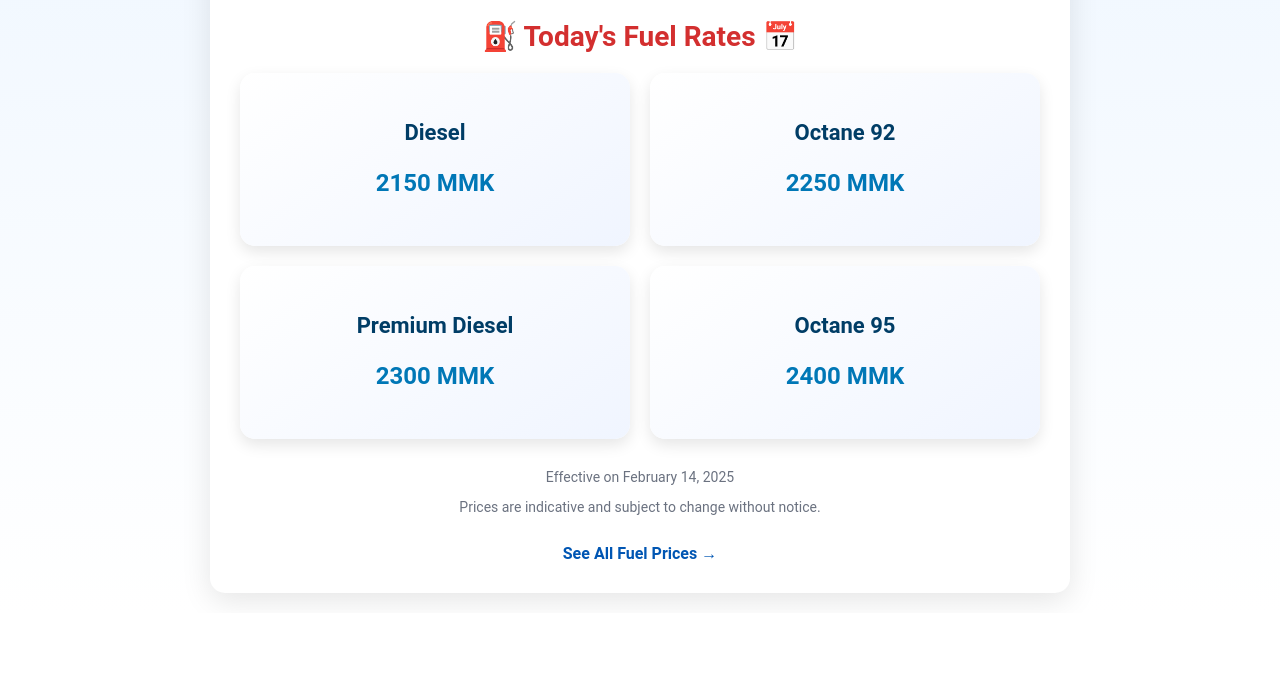
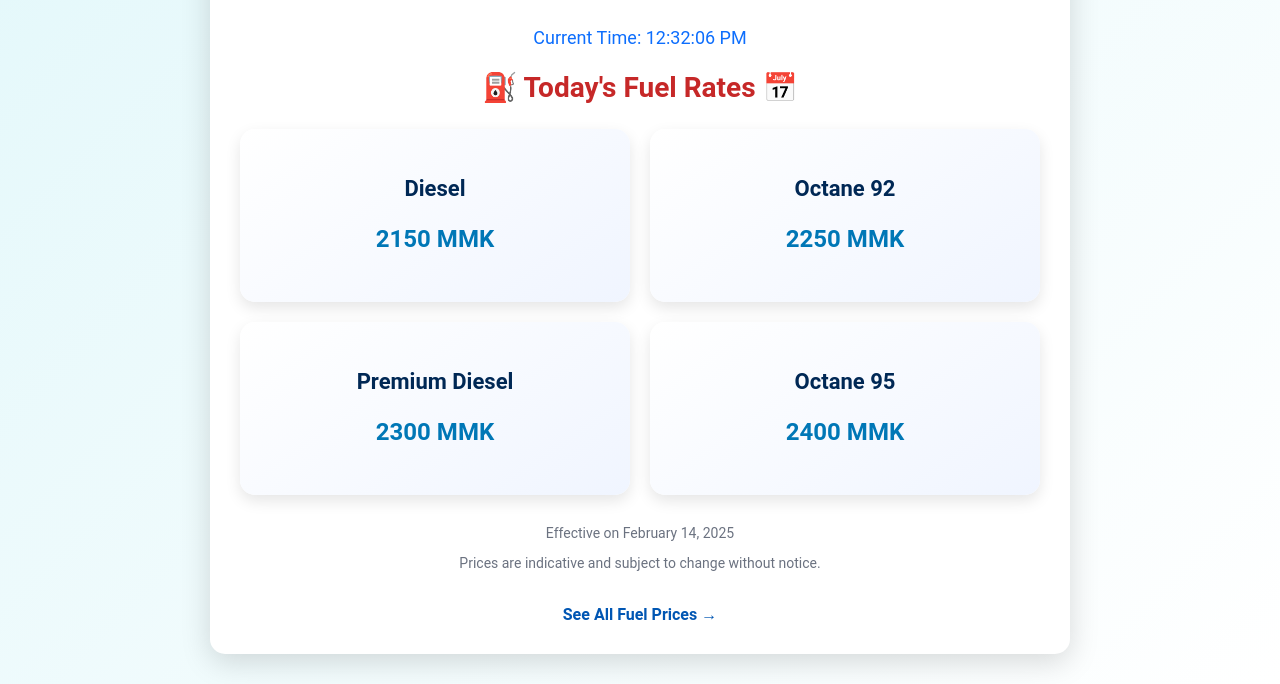
Before and after one commit to audiobar/fuel-station, a plain HTML site: page index.html in a window 1280 px wide. Shown: the part 385-1069 px from the top of the page. Before the commit the page ends 998 px from the top, so only its background shows below. Drawn offline with Linux system fonts and the light colour scheme.

Commit message:
Update style.css

```diff
--- a/style.css
+++ b/style.css
@@ -4,18 +4,19 @@ body {
   margin: 0;
   padding: 0;
   text-align: center;
-  background: linear-gradient(to bottom, #eaf4ff, #ffffff);
+  /* Premium Soft Gradient Background */
+  background: linear-gradient(135deg, #e0f7fa, #ffffff);
   color: #333;
 }
 
 /* Container */
 .container {
   max-width: 800px;
-  margin: 20px auto;
+  margin: 30px auto;
   padding: 30px;
   background: #fff;
   border-radius: 15px;
-  box-shadow: 0 8px 30px rgba(0, 0, 0, 0.1);
+  box-shadow: 0 8px 30px rgba(0, 0, 0, 0.15);
 }
 
 /* Header */
@@ -27,11 +28,11 @@ header {
   display: flex;
   align-items: center;
   justify-content: center;
-  margin-bottom: 15px;
+  margin-bottom: 20px;
 }
 
 #logo {
-  width: 250px; /* Increased Logo Size */
+  width: 300px; /* Increased Logo Size */
   height: auto;
 }
 
@@ -50,9 +51,9 @@ header {
 
 /* Main Rates Section */
 main h2 {
-  color: #d32f2f;
+  color: #c62828;
   font-size: 28px;
-  margin-bottom: 20px;
+  margin-bottom: 25px;
 }
 
 .rates {
@@ -66,7 +67,6 @@ main h2 {
   padding: 25px;
   border-radius: 15px;
   box-shadow: 0 6px 15px rgba(0, 0, 0, 0.1);
-  text-align: center;
   transition: transform 0.3s ease, box-shadow 0.3s ease;
 }
 
@@ -77,14 +77,14 @@ main h2 {
 
 .rate h3 {
   font-size: 22px;
-  color: #003d66;
-  margin-bottom: 10px;
+  color: #002855; /* Deep blue for premium feel */
+  margin-bottom: 12px;
 }
 
 .rate p {
   font-size: 24px;
   font-weight: bold;
-  color: #0077b6;
+  color: #0077b6; /* Vibrant blue for prices */
 }
 
 /* Footer */
@@ -96,7 +96,7 @@ footer {
 
 footer .view-all {
   display: inline-block;
-  margin-top: 15px;
+  margin-top: 20px;
   color: #0056b3;
   text-decoration: none;
   font-size: 16px;
```
